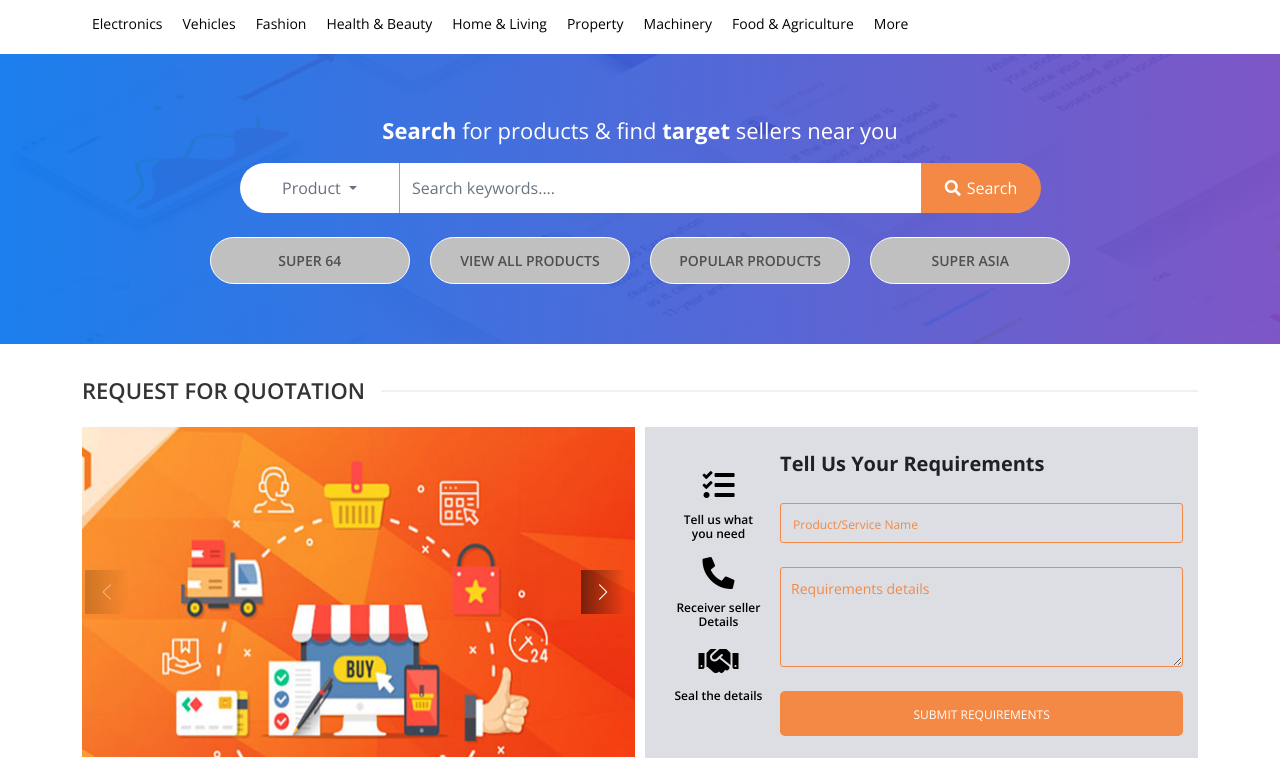
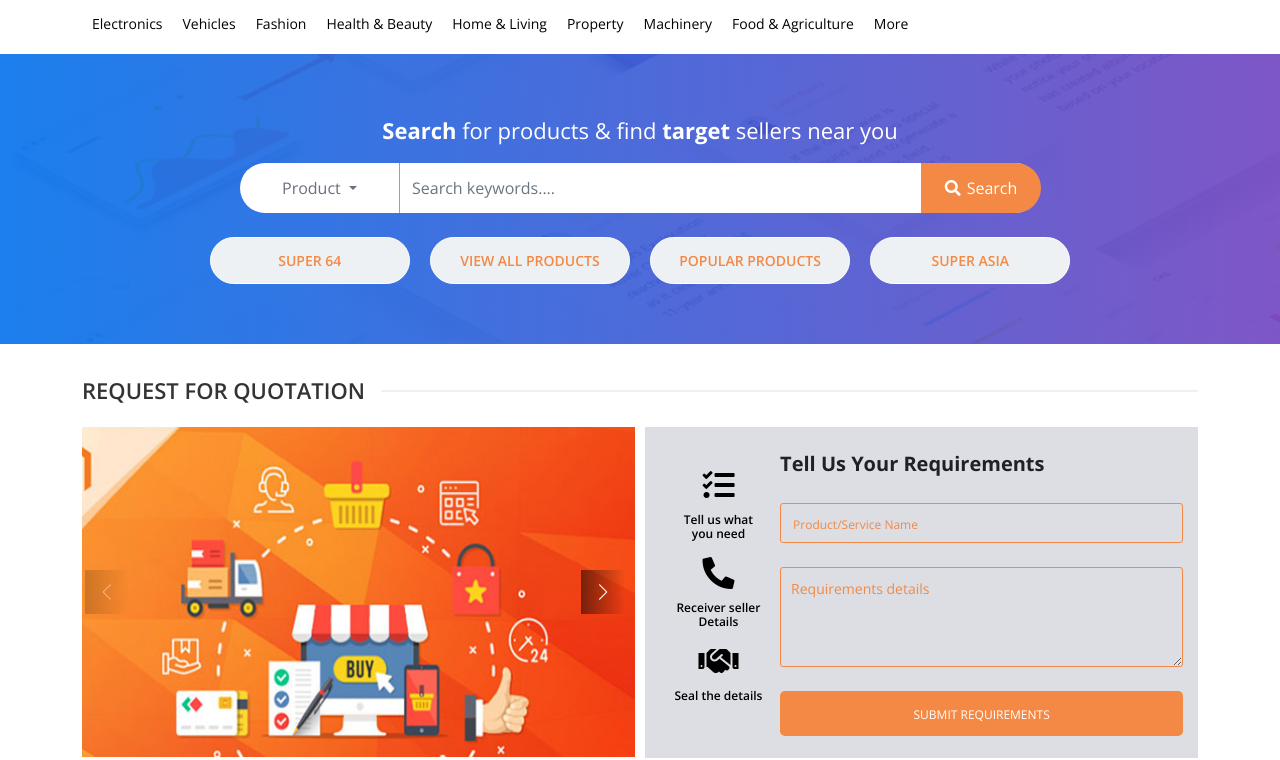
Before and after one commit to Lucifer4200/kintey, a plain HTML site: page index.html in a window 1280 px wide. Shown: the part 77-837 px from the top of the page. Drawn offline with nearby package versions, Linux system fonts and the light colour scheme.

Commit message:
8th updatesss

```diff
--- a/assets/sass/sub-stylesheet/_banner.scss
+++ b/assets/sass/sub-stylesheet/_banner.scss
@@ -87,9 +87,9 @@
         .content-button {
             button.btn-outline {
                 width: 200px;
-                background: #c0c0c0;
+                background: #eef1f3;
                 span {
-                    color: #4F4F4F;
+                    color: $theme-color;
                     font-size: 14px;
                     font-weight: 600;
                 }
```
Also changed, not shown: assets/sass/style.css, 1 other file.
